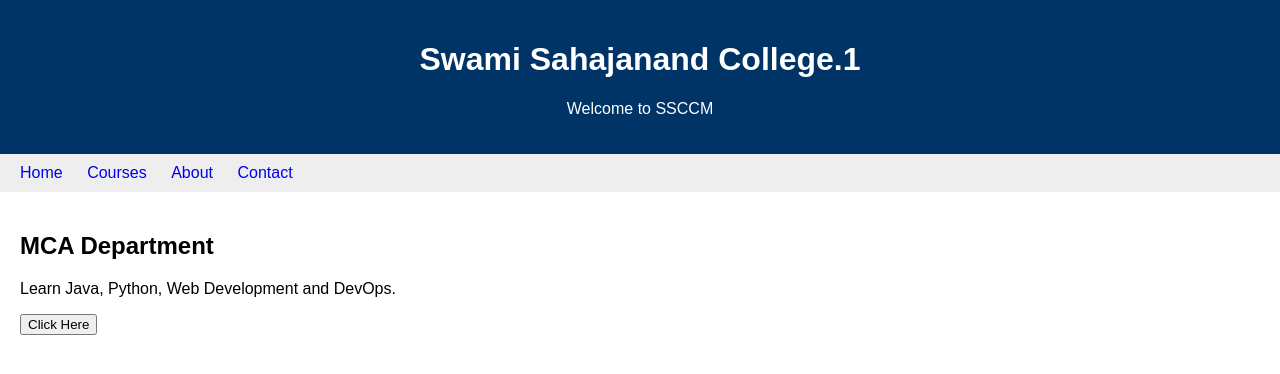
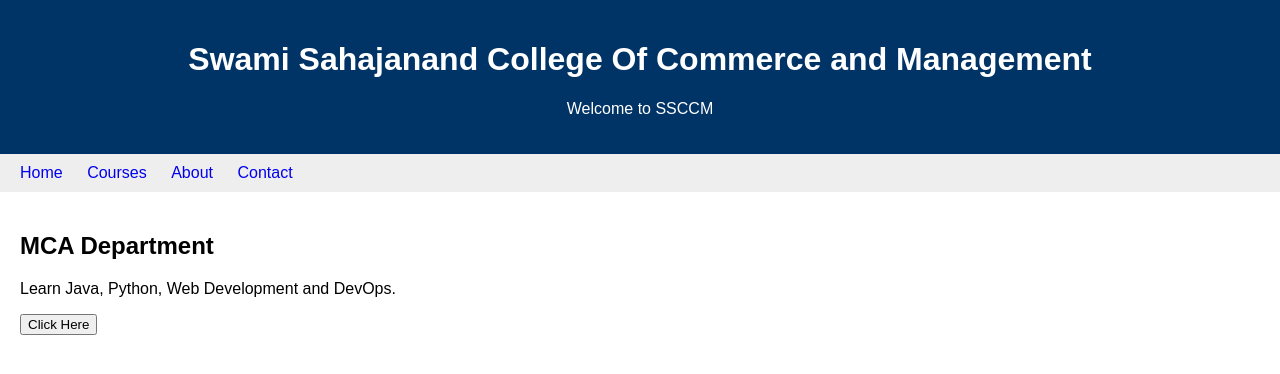
Before and after one commit to Bhumika-Dodiya/ssccm-website, a plain HTML site: page index.html in a window 1280 px wide. Drawn offline with Linux system fonts and the light colour scheme.

Commit message:
name changed

```diff
--- a/index.html
+++ b/index.html
@@ -7,7 +7,7 @@
 <body>
 
 <header>
-    <h1>Swami Sahajanand College.1</h1>
+    <h1>Swami Sahajanand College Of Commerce and Management</h1>
     <p>Welcome to SSCCM</p>
 </header>
 
```
